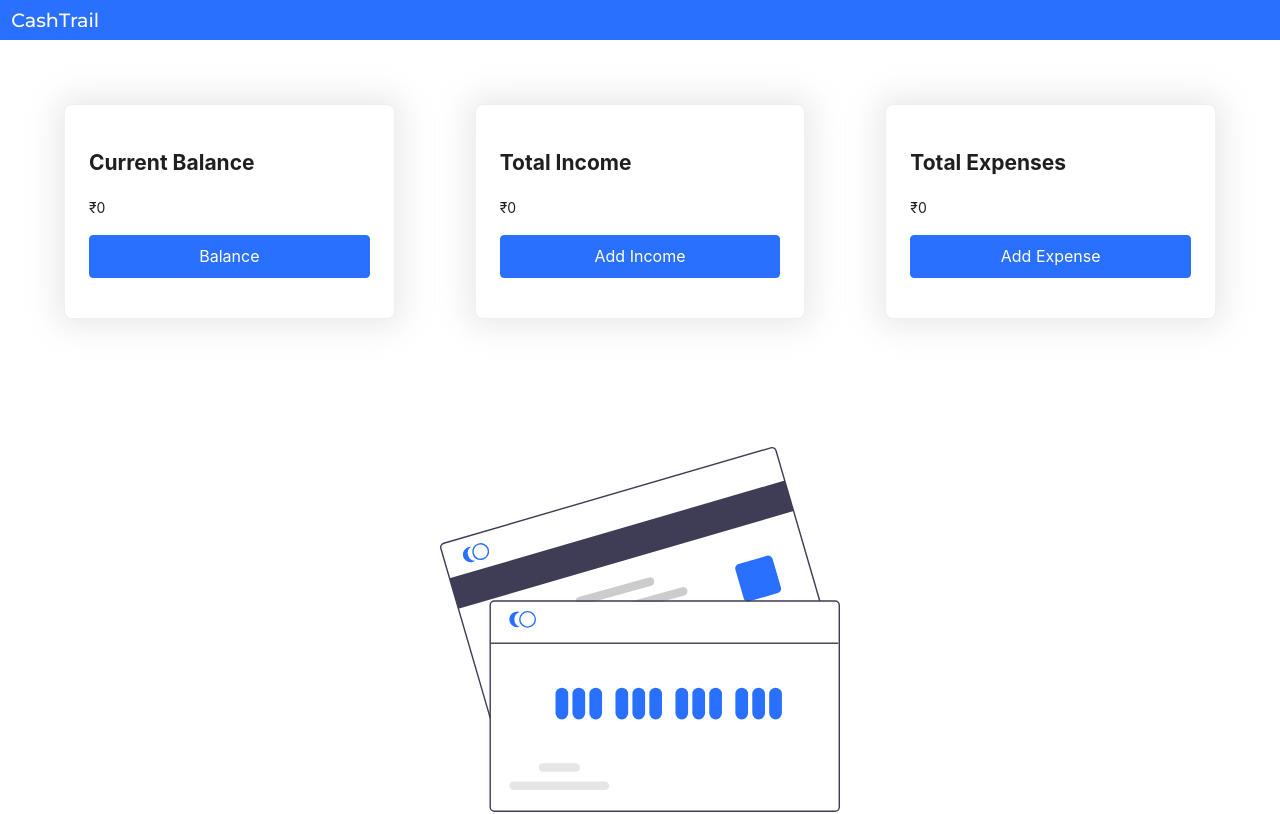
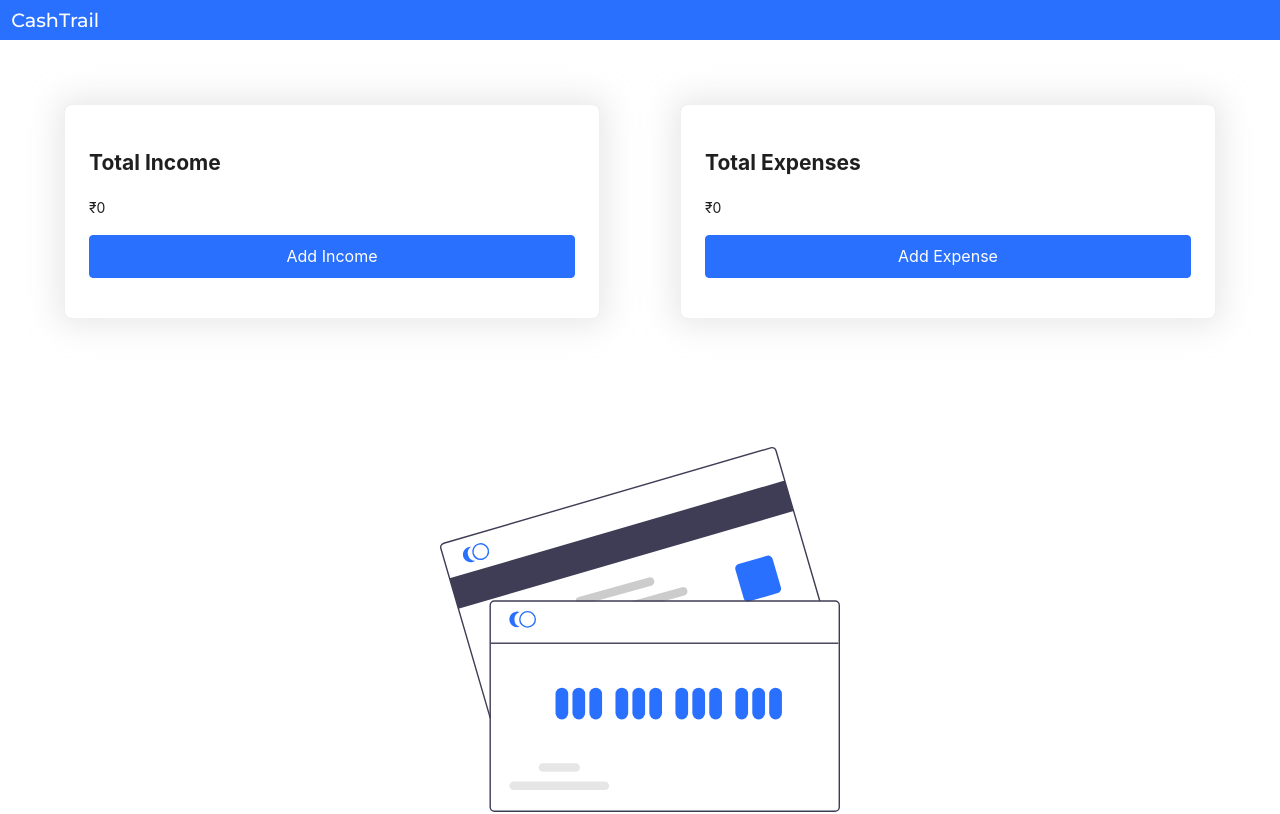
Before and after one commit to poornima-ravilla/CashTrail, a React (Create React App) app: page /dashboard in a window 1280 px wide. Shown: the top 814 px of the page. Built offline with nearby package versions, Linux system fonts and the light colour scheme; no server answers.

Commit message:
Initial commit

```diff
--- a/src/components/Cards/index.js
+++ b/src/components/Cards/index.js
@@ -13,12 +13,6 @@ const Cards = ({
   return (
     <div>
       <Row className="my-row">
-        <Card bordered={true} className="my-card">
-          <h2>Current Balance</h2>
-          <p>₹{totalBalance}</p>
-          <Button text="Balance" blue={true} />
-        </Card>
-
         <Card bordered={true} className="my-card">
           <h2>Total Income</h2>
           <p>₹{income}</p>
```
